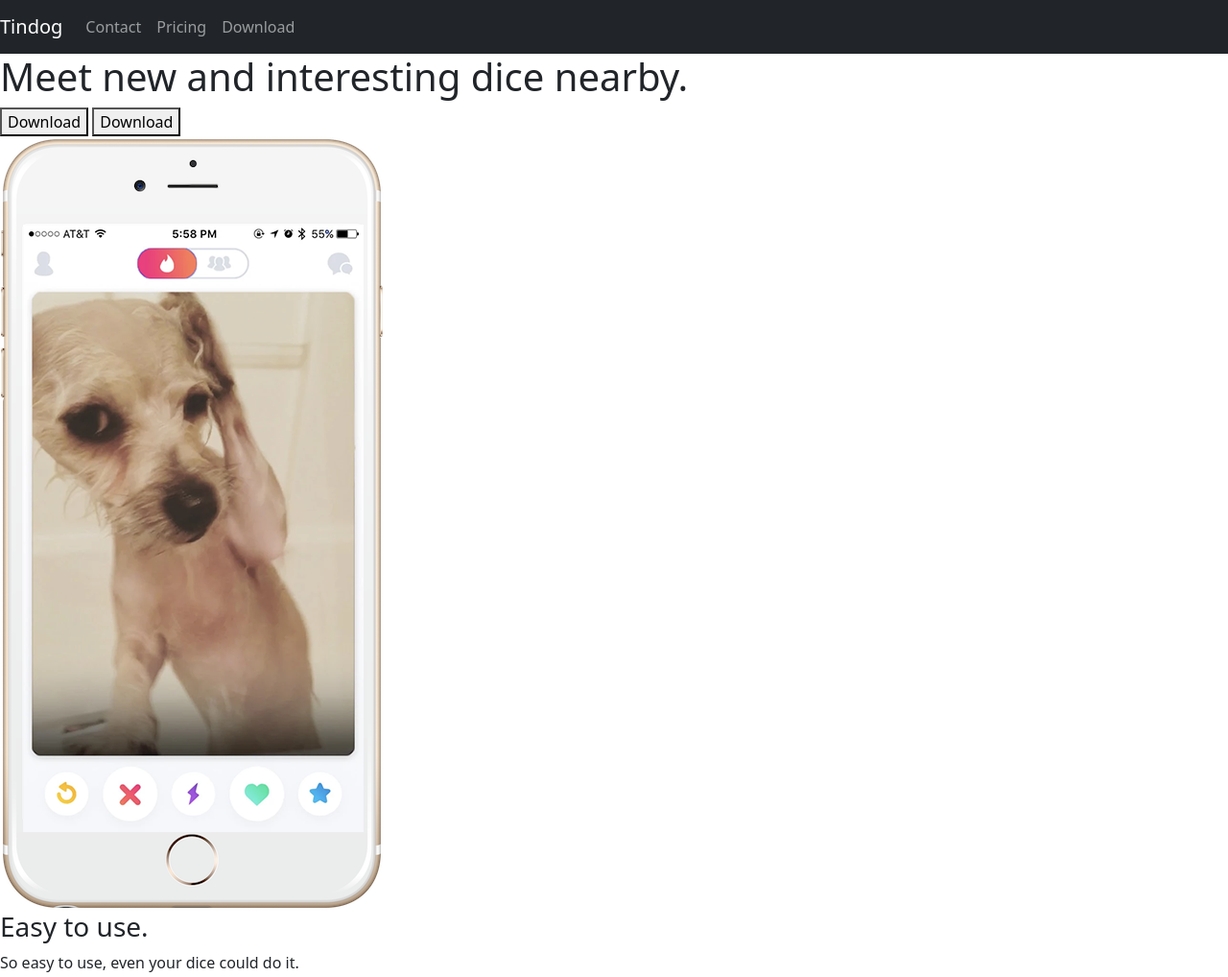
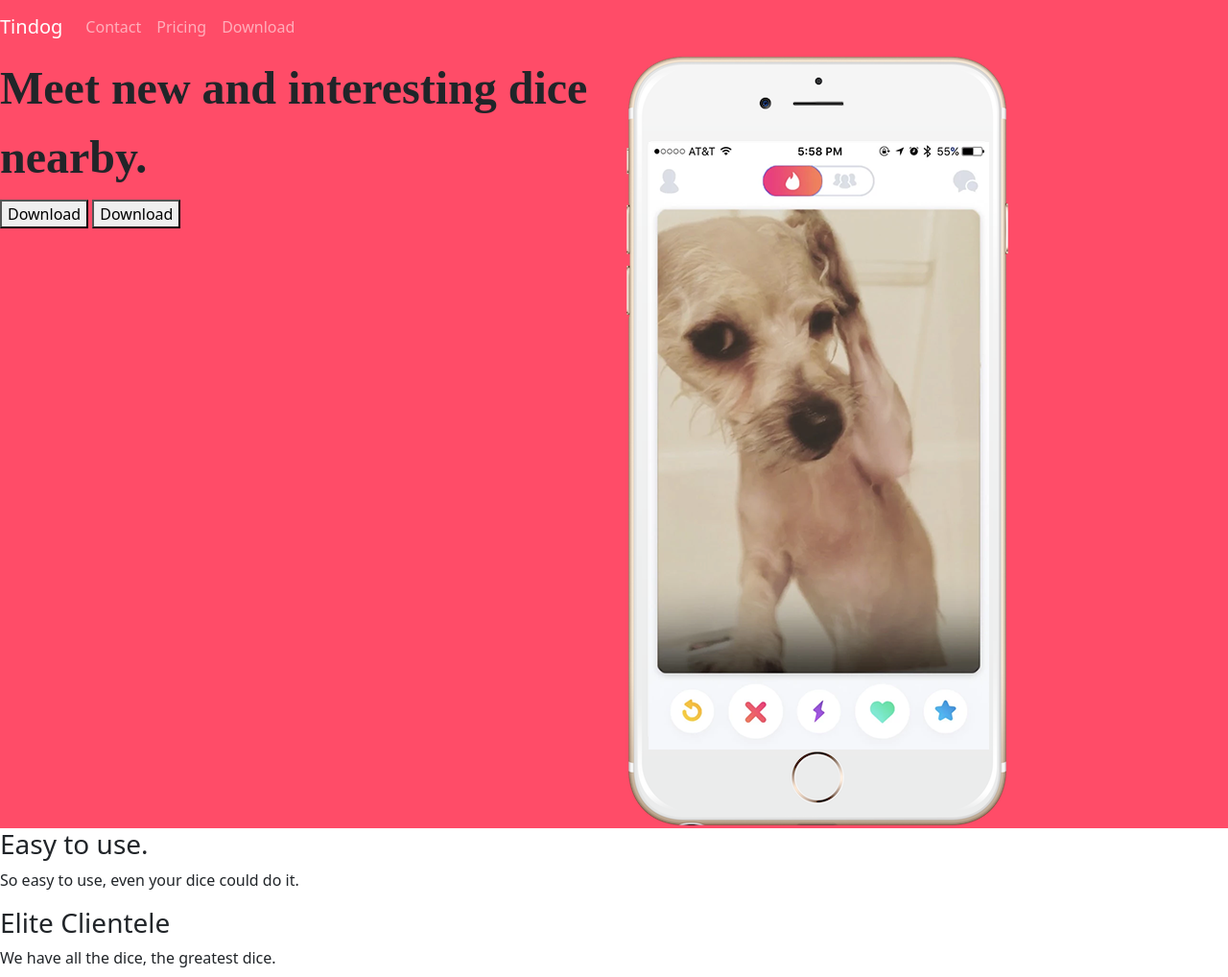
Before and after one commit to danoru/tindice, a plain HTML site: page index.html in a window 1280 px wide. Shown: the top 1018 px of the page at 96% size. Drawn offline with nearby package versions, Linux system fonts and the light colour scheme.

Commit message:
Add styling and columns

```diff
--- a/css/styles.css
+++ b/css/styles.css
@@ -0,0 +1,10 @@
+h1 {
+    font-family: "Montserrat-Black";
+    font-size: 3rem;
+    line-height: 1.5;
+    font-weight: 900;
+}
+
+#title {
+    background-color: #FF4C68
+}
--- a/index.html
+++ b/index.html
@@ -3,16 +3,19 @@
   <head>
     <meta charset="utf-8">
     <title>TinDice</title>
-    <link rel="stylesheet" href="css/styles.css">
     <link href="https://cdn.jsdelivr.net/npm/bootstrap@5.1.3/dist/css/bootstrap.min.css" rel="stylesheet" integrity="sha384-1BmE4kWBq78iYhFldvKuhfTAU6auU8tT94WrHftjDbrCEXSU1oBoqyl2QvZ6jIW3" crossorigin="anonymous">
     <script src="https://cdn.jsdelivr.net/npm/bootstrap@5.1.3/dist/js/bootstrap.bundle.min.js" integrity="sha384-ka7Sk0Gln4gmtz2MlQnikT1wXgYsOg+OMhuP+IlRH9sENBO0LRn5q+8nbTov4+1p" crossorigin="anonymous"></script>
+    <link rel="preconnect" href="https://fonts.googleapis.com">
+    <link rel="preconnect" href="https://fonts.gstatic.com" crossorigin>
+    <link href="https://fonts.googleapis.com/css2?family=Montserrat:wght@100;300;400&family=Ubuntu:wght@300;400;500&display=swap" rel="stylesheet">
+    <link rel="stylesheet" href="css/styles.css">
   </head>
   <body>
     <section id="title">
 
     <!-- Nav Bar -->
 
-    <nav class="navbar bg-dark navbar-expand-lg navbar-dark">
+      <nav class="navbar navbar-expand-lg navbar-dark">
         <a class="navbar-brand" href="">Tindog</a>
           <button class="navbar-toggler" type="button" data-bs-toggle="collapse" data-bs-target="#navbarSupportedContent" aria-controls="navbarSupportedContent" aria-expanded="false" aria-label="Toggle navigation">
             <span class="navbar-toggler-icon"></span>
@@ -34,13 +37,15 @@
 
       <!-- Title -->
 
-      <div>
+      <div class="row">
+        <div class="col-lg-6">
           <h1>Meet new and interesting dice nearby.</h1>
           <button type="button">Download</button>
           <button type="button">Download</button>
         </div>
-      <div>
+        <div class="col-lg-6" >
           <img src="images/iphone6.png" alt="iphone-mockup">
+        </div>
       </div>
 
     </section>
```
Lines whose indentation alone changed are shown as unchanged.
